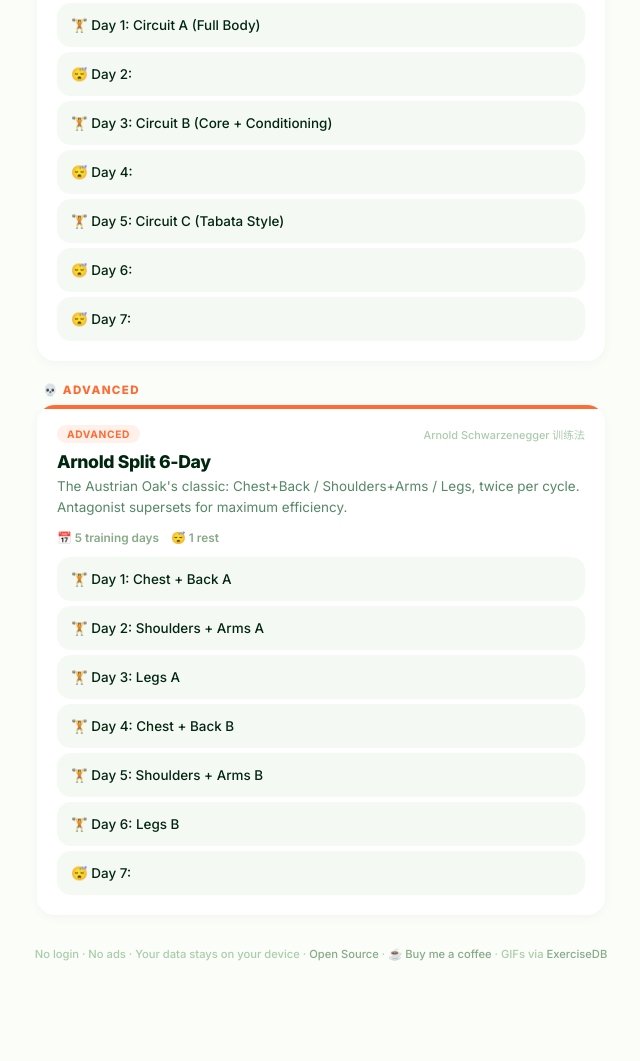
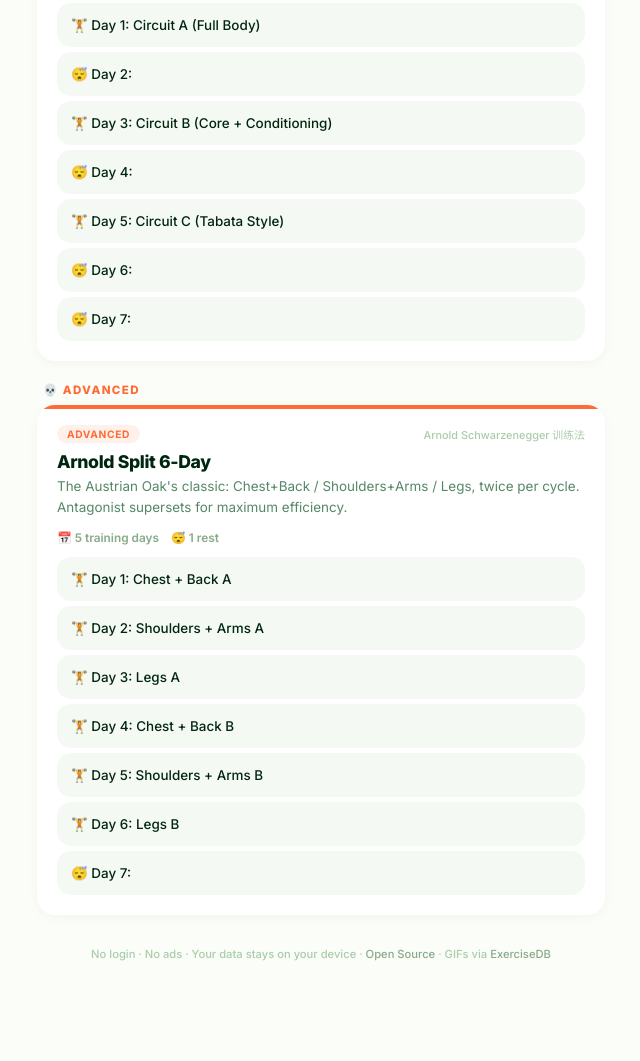
Before and after one commit to KATE-xue75/ironlog-pwa, a plain HTML site: page index.html in a window 1280 px wide. Shown: the part 7444-8505 px from the top of the page, without its empty margins (319-959 px from the left). Drawn offline with Linux system fonts and the light colour scheme.

Commit message:
Remove Buy Me a Coffee link — will replace with Training Store when ready

```diff
--- a/index.html
+++ b/index.html
@@ -21,7 +21,6 @@
   <footer class="app-footer">
     No login · No ads · Your data stays on your device ·
     <a href="https://github.com/KATE-xue75/ironlog-pwa" target="_blank">Open Source</a> ·
-    <a href="https://buymeacoffee.com/KateXue" target="_blank">☕ Buy me a coffee</a> ·
     GIFs via <a href="https://exercisedb.dev" target="_blank">ExerciseDB</a>
   </footer>
 
```
